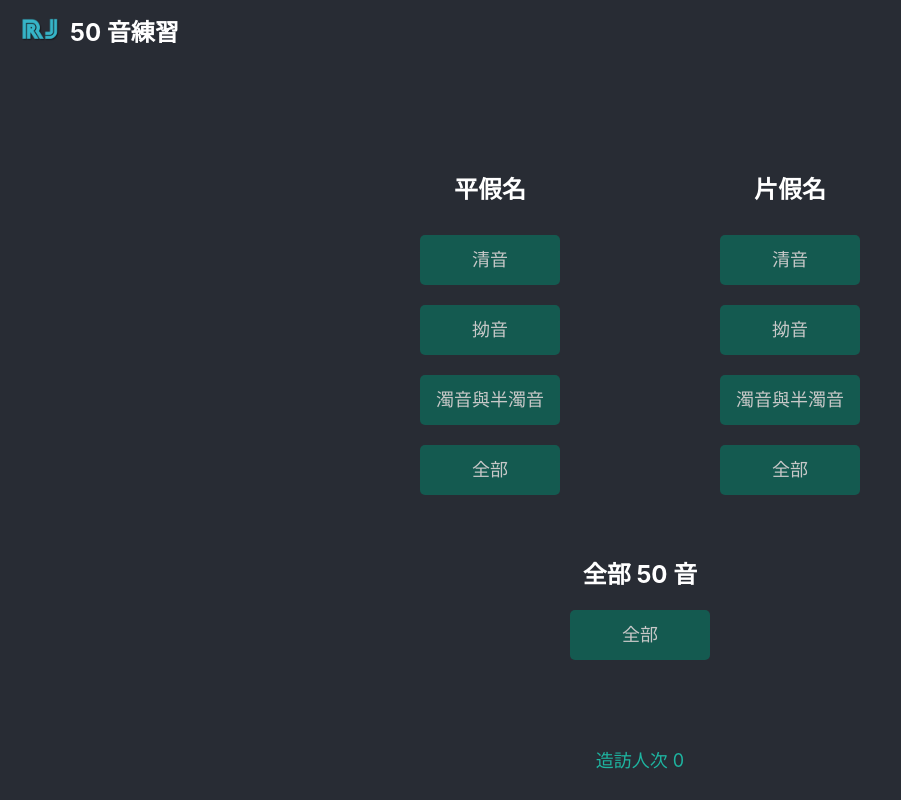
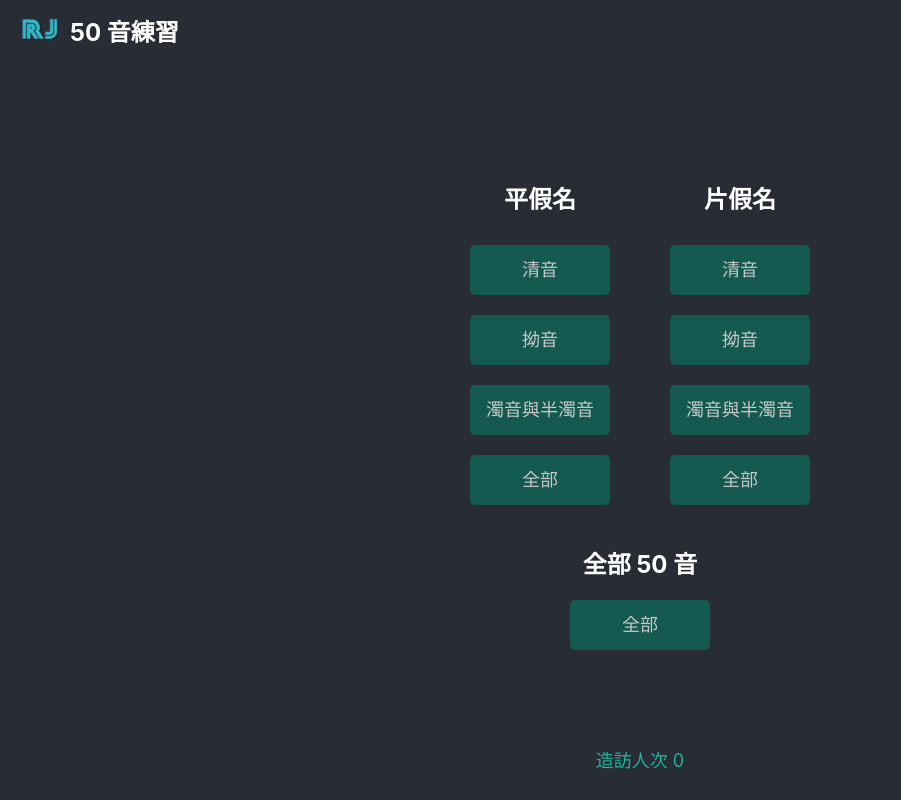
Before and after one commit to SsuJ-Chang/jp_syllabaries_training, a React (Create React App) app in the folder frontend/kana_training/: page / in a window 1280 px wide. Shown: the whole page, without its empty margins (0-901 px from the left). Built offline with nearby package versions, Linux system fonts and the light colour scheme; no server answers.

Commit message:
Adjust HomePage.css

```diff
--- a/frontend/kana_training/src/HomePage.css
+++ b/frontend/kana_training/src/HomePage.css
@@ -12,8 +12,7 @@
 .kana-options {
   display: flex;
   justify-content: space-around;
-  width: 600px;
-  margin-top: 20px;
+  width: 400px;
 }
 
 .kana-section {
@@ -23,7 +22,7 @@
 }
 
 .all-kana-section {
-  margin-top: 30px;
+  margin-top: 10px;
 }
 
 .option {
@@ -45,7 +44,7 @@
 }
 
 .visit-record-home {
-   position: fixed;
+  position: fixed;
   bottom: 10px;
   text-align: center;
   width: 100%;
```
